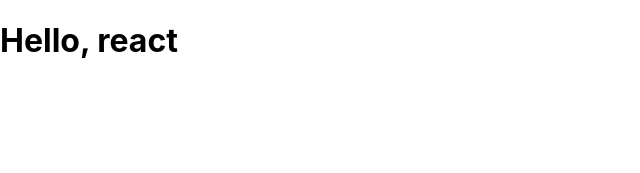
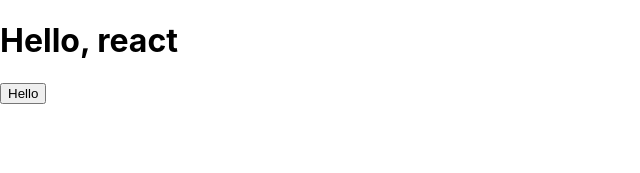
Before and after one commit to r-shirasu/react_tutorialForbeginners, a React (Create React App) app in the folder my-app/: page / in a window 1280 px wide. Shown: the top 173 px of the page, without its empty margins (0-640 px from the left). Built offline with nearby package versions, Linux system fonts and the light colour scheme.

Commit message:
sayhello

```diff
--- a/my-app/src/App.js
+++ b/my-app/src/App.js
@@ -8,6 +8,7 @@ function App() {
   return (
     <div>
       <h1>Hello, react</h1>
+      <button onClick={sayHello}>Hello</button>
     </div>
   );
 }
```
